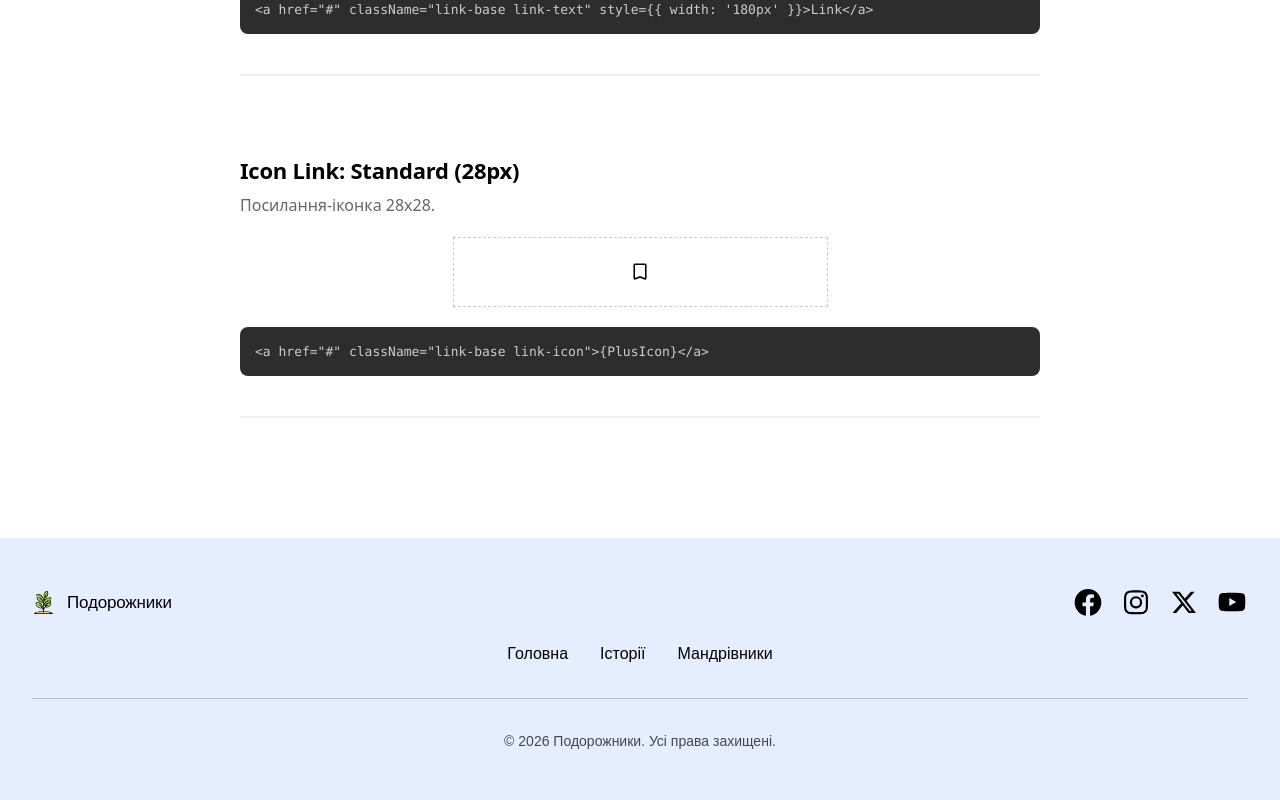
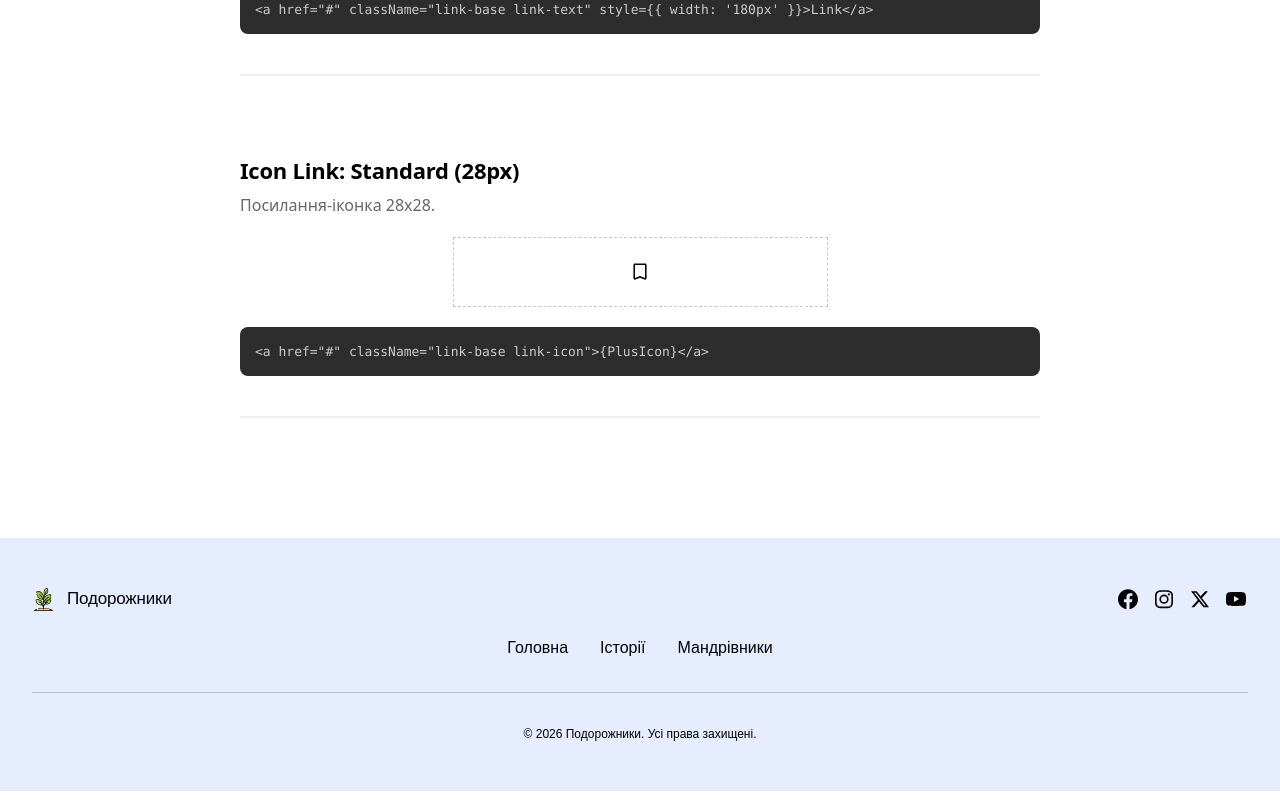
Before and after one commit to Oleksandr-Sulyma/traveller-frontend, a Next.js app: page /ui-kit in a window 1280 px wide. Shown: the part 5187-5987 px from the top of the page. Built offline with nearby package versions, Linux system fonts and the light colour scheme.

Commit message:
add Footer component with responsive design

```diff
--- a/app/layout.tsx
+++ b/app/layout.tsx
@@ -17,6 +17,7 @@ import './fonts.css';
 
 import Header from '@/components/Header/Header';
 import Footer from '@/components/Footer/Footer';
+import FooterWrapper from '@/components/Footer/FooterWrapper';
 
 export const metadata: Metadata = {
   title: 'Подорожники',
@@ -27,9 +28,10 @@ export default function RootLayout({ children }: { children: React.ReactNode })
   return (
     <html lang="uk">
       <body suppressHydrationWarning>
-         <Header />
-            <main>{children}</main>
-            <Footer />
+        <Header />
+        <main>{children}</main>
+        <FooterWrapper hideOn={['/auth/register', '/auth/login']} />{' '}
+        {/* Приховуємо футер на сторінках реєстрації та входу */}
       </body>
     </html>
   );
--- a/components/Footer/Footer.module.css
+++ b/components/Footer/Footer.module.css
@@ -105,15 +105,12 @@
 }
 
 .copyright {
-  font-size: 14px;
-  opacity: 0.7;
+  font-size: 12px;
+  font-weight: 400;
   text-align: center;
 }
 
-/* ── TABLET (768px–1439px) ──
-   Рядок 1: [Логотип зліва]  ←──────────→  [Соцмережі справа]
-   Рядок 2:              [Навігація по центру]
-*/
+/* TABLET (768px–1439px)*/
 @media (min-width: 768px) {
   .footer {
     padding: 48px 32px;
@@ -128,8 +125,14 @@
     margin-bottom: 32px;
   }
 
+  .icon {
+    width: 24px;
+    height: 24px;
+  }
+
   .social {
     margin-left: auto;
+    gap: 12px;
   }
 
   /* Навігація займає повну ширину → переноситься на наступний рядок по центру */
--- a/components/Footer/Footer.tsx
+++ b/components/Footer/Footer.tsx
@@ -17,22 +17,22 @@ export default function Footer() {
           </Link>
 
           <div className={styles.social}>
-            <a href="#" aria-label="Facebook">
+            <a href="https://www.facebook.com/login" target="_blank" aria-label="Facebook">
               <svg className={styles.icon} viewBox="0 0 32 32">
                 <use href="/sprites/sprite.svg#icon-Facebook" />
               </svg>
             </a>
-            <a href="#" aria-label="Instagram">
+            <a href="https://www.instagram.com/" target="_blank" aria-label="Instagram">
               <svg className={styles.icon} viewBox="0 0 32 32">
                 <use href="/sprites/sprite.svg#icon-Instagram" />
               </svg>
             </a>
-            <a href="#" aria-label="Twitter">
+            <a href="https://twitter.com/" target="_blank" aria-label="Twitter">
               <svg className={styles.icon} viewBox="0 0 32 32">
                 <use href="/sprites/sprite.svg#icon-X" />
               </svg>
             </a>
-            <a href="#" aria-label="YouTube">
+            <a href="https://www.youtube.com/" target="_blank" aria-label="YouTube">
               <svg className={styles.icon} viewBox="0 0 32 32">
                 <use href="/sprites/sprite.svg#icon-Youtube" />
               </svg>
--- /dev/null
+++ b/components/Footer/FooterWrapper.tsx
@@ -0,0 +1,16 @@
+'use client';
+
+import { usePathname } from 'next/navigation';
+import Footer from './Footer';
+
+interface Props {
+  hideOn: string[];
+}
+
+export default function FooterWrapper({ hideOn }: Props) {
+  const pathname = usePathname();
+
+  if (hideOn.includes(pathname)) return null; // приховуємо тільки на точних шляхах
+
+  return <Footer />;
+}
```
